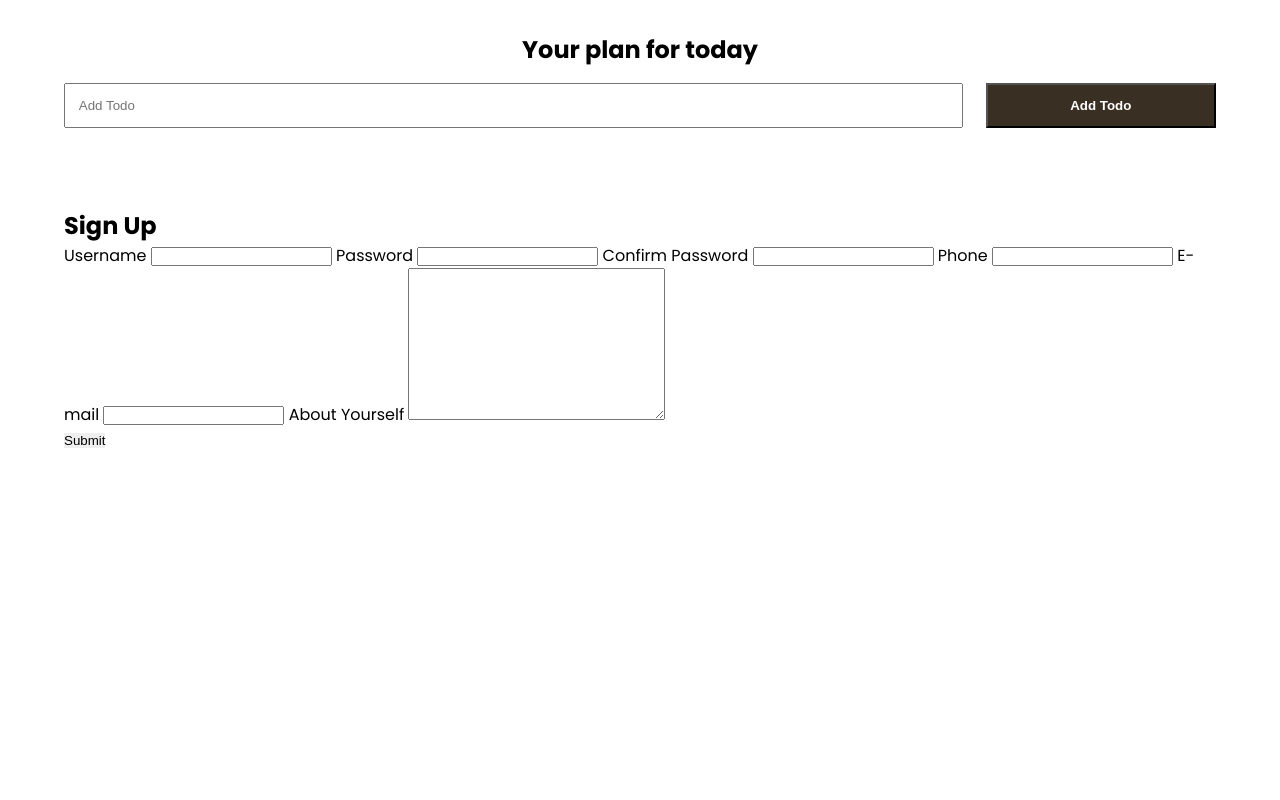
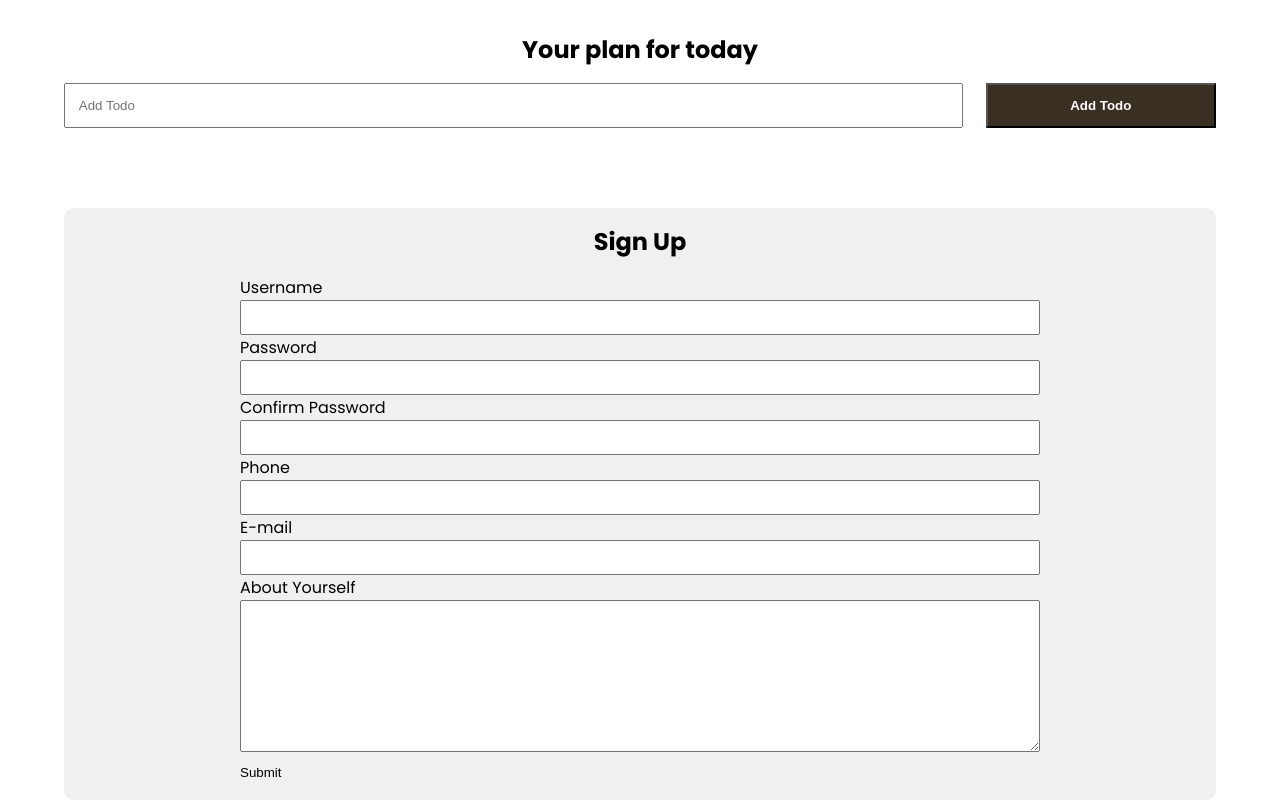
Before and after one commit to 00Merlin00/javascript_practice, a website: page index.html in a window 1280 px wide. Shown: the part 528-1328 px from the top of the page. Before the commit the page ends 980 px from the top, so only its background shows below. Drawn offline with Linux system fonts and the light colour scheme.

Commit message:
some commit

```diff
--- a/index.html
+++ b/index.html
@@ -31,7 +31,7 @@
     </section>
     <section class="section-signup container">
         <h2>Sign Up</h2>
-        <form>
+        <form class="signup-form">
             <div class="form-group">
             <label for="username">Username</label>
             <input type="text" name="username" id="username">
--- a/style.css
+++ b/style.css
@@ -102,5 +102,33 @@ a {
 
 .section-signup {
     margin-top: 5rem;
+    text-align: center;
+    background: rgb(240,240,240);
+    border-radius: 10px;
+    padding: 1rem;
+}
 
+.signup-form {
+    max-width: 800px;
+    width: 95%;
+    margin: auto;
+    text-align: left;
 }
+
+.signup-form label {
+    display: block;
+}
+
+.signup-form input {
+    display: block;
+    width: 100%;
+    padding: 0.5rem;
+}
+
+.form-group {
+    margin-top: 1rem;
+}
+
+.signup-form textarea {
+    width: 100%;
+}
```
